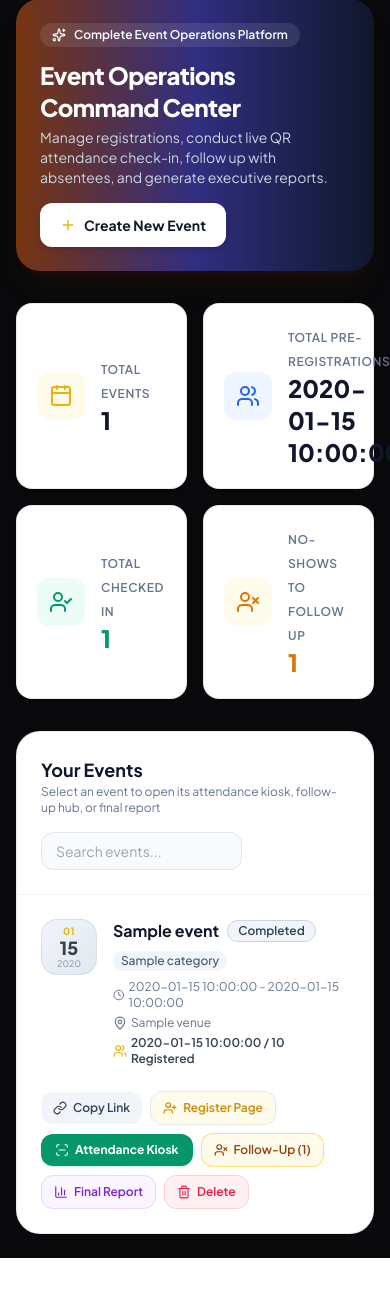
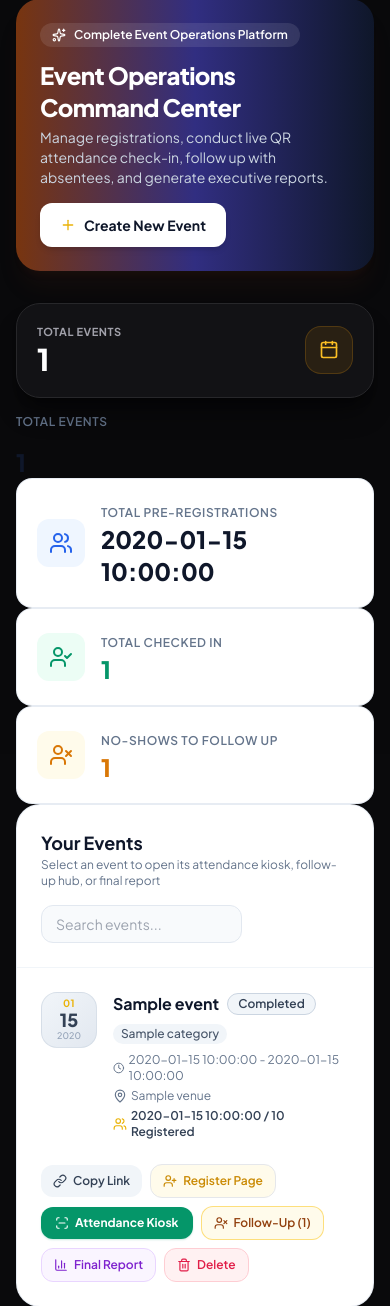
Before and after one commit to aslamfiros-maker/event-registration, a FastAPI app: template templates/dashboard.html in a window 390 px wide; the page is wider, and only the part inside the window is pictured. Shown: the part 90-1396 px from the top of that part. Before the commit the page ends 1348 px from the top of that part, so only its background shows below. Run offline with FastAPI, Linux system fonts and the light colour scheme; the template is opened without the code that fills it: most values are stand-ins (such as "Sample title", 1, 10 or a date in 2020); some libraries are stand-ins or nearby versions.

Commit message:
Refactor Quick Stat Cards layout for better responsiveness
Updated the dashboard layout to improve responsiveness and styling for the Quick Stat Cards section.

```diff
--- a/templates/dashboard.html
+++ b/templates/dashboard.html
@@ -25,12 +25,16 @@
     </div>
 
     <!-- Quick Stat Cards -->
-    <div class="grid grid-cols-2 lg:grid-cols-4 gap-4 sm:gap-6">
-        <div class="bg-white p-5 rounded-2xl border border-slate-200/80 shadow-sm flex items-center space-x-4">
-            <div class="w-12 h-12 rounded-xl bg-brand-50 text-brand-600 flex items-center justify-center shrink-0">
-                <i data-lucide="calendar" class="w-6 h-6"></i>
-            </div>
-            <div>
+    <div class="grid grid-cols-1 sm:grid-cols-2 lg:grid-cols-4 gap-4 mb-8">
+        <div class="bg-[#121215] border border-zinc-800 rounded-3xl p-5 sm:p-6 flex items-center justify-between shadow-xl shadow-black/40 relative overflow-hidden group hover:border-amber-500/40 transition">
+        <div class="space-y-1">
+            <span class="text-[11px] font-bold text-zinc-400 uppercase tracking-wider block">Total Events</span>
+            <span class="text-3xl font-extrabold text-white tracking-tight">{{ events|length }}</span>
+        </div>
+        <div class="w-12 h-12 rounded-2xl bg-amber-500/10 border border-amber-500/20 text-amber-400 flex items-center justify-center shrink-0">
+            <i data-lucide="calendar" class="w-5 h-5"></i>
+        </div>
+    </div>
                 <span class="text-xs font-semibold text-slate-500 uppercase tracking-wider">Total Events</span>
                 <p class="text-2xl font-black text-slate-900">{{ events|length }}</p>
             </div>
```
